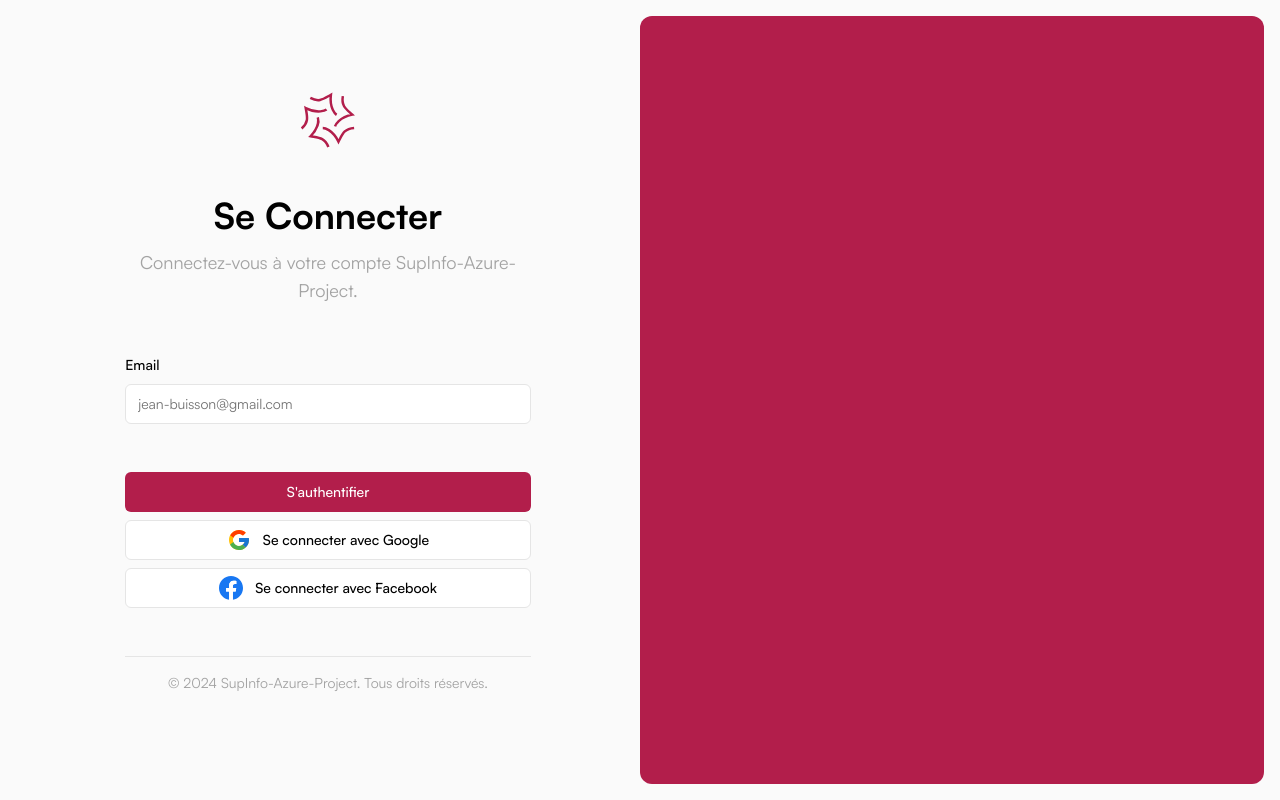
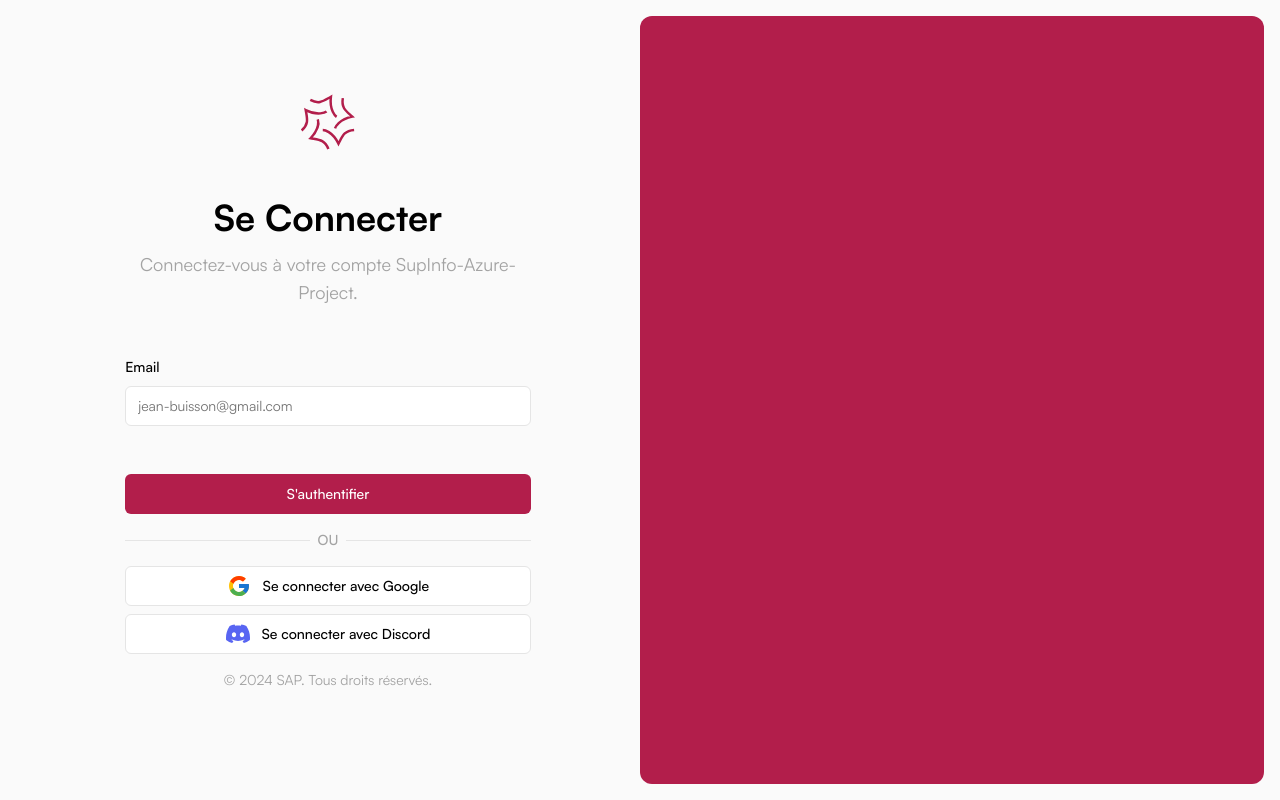
Before and after one commit to kyomawa/supinfo-azure_project, a Next.js app: page /connexion in a window 1280 px wide. Built offline with nearby package versions, Linux system fonts and the light colour scheme; no server answers.

Commit message:
feat: discord login button added fix: facebook login button removed

```diff
--- a/src/actions/auth/action.ts
+++ b/src/actions/auth/action.ts
@@ -17,8 +17,8 @@ export const loginWithGoogle = async () => {
 };
 // ==================================================================================================================================
 
-export const loginWithFacebook = async () => {
-  await signIn("facebook");
+export const loginWithDiscord = async () => {
+  await signIn("discord");
 };
 
 // ==================================================================================================================================
--- a/src/app/(auth)/connexion-echoue/page.tsx
+++ b/src/app/(auth)/connexion-echoue/page.tsx
@@ -1,5 +1,6 @@
-// app/connexion-echoue/page.tsx
+import { buttonVariants } from "@/components/ui/button";
 import { connexionFailedMetadata } from "@/constants/metadata";
+import { cn } from "@/lib/utils";
 import Link from "next/link";
 
 export const metadata = connexionFailedMetadata;
@@ -24,7 +25,7 @@ export default function ConnexionEchoue({ searchParams }: { searchParams: { [key
     <main className="flex flex-col items-center justify-center h-screen p-4">
       <h1 className="text-3xl font-bold mb-4">Échec de la connexion</h1>
       <p className="text-lg text-center mb-6">{getErrorMessage(error)}</p>
-      <Link href="/" className="px-4 py-2 bg-blue-600 text-white rounded hover:bg-blue-700">
+      <Link href="/" className={cn(buttonVariants(), "text-base")}>
         Retour à la page de connexion
       </Link>
     </main>
--- a/src/app/(auth)/connexion/components/LoginButtons.tsx
+++ b/src/app/(auth)/connexion/components/LoginButtons.tsx
@@ -3,7 +3,7 @@
 import { useState } from "react";
 import LoginWithEmailButton from "./LoginWithEmailButton";
 import LoginWithGoogleButton from "./LoginWithGoogleButton";
-import LoginWithFacebookButton from "./LoginWithFacebookButton";
+import LoginWithDiscordButton from "./LoginWithDiscordButton";
 
 export default function LoginButtons() {
   const [isLoading, setIsLoading] = useState(false);
@@ -11,8 +11,13 @@ export default function LoginButtons() {
   return (
     <div className="flex flex-col gap-y-2">
       <LoginWithEmailButton isLoading={isLoading} setIsLoading={setIsLoading} />
+      <div className="flex items-center gap-x-2 my-2">
+        <div className="h-px w-full flex-1 bg-neutral-200 dark:bg-white/15" />
+        <p className="text-center text-neutral-400 dark:text-primary-200/65 font-medium text-sm">OU</p>
+        <div className="h-px w-full flex-1 bg-neutral-200 dark:bg-white/15" />
+      </div>
       <LoginWithGoogleButton isLoading={isLoading} />
-      <LoginWithFacebookButton isLoading={isLoading} />
+      <LoginWithDiscordButton isLoading={isLoading} />
     </div>
   );
 }
--- /dev/null
+++ b/src/app/(auth)/connexion/components/LoginWithDiscordButton.tsx
@@ -0,0 +1,36 @@
+import { loginWithDiscord } from "@/actions/auth/action";
+import { Button } from "@/components/ui/button";
+
+// ==================================================================================================================================
+
+type LoginWithDiscordButtonProps = {
+  isLoading: boolean;
+};
+
+export default function LoginWithDiscordButton({ isLoading }: LoginWithDiscordButtonProps) {
+  return (
+    <form action={loginWithDiscord}>
+      <Button isLoading={isLoading} variant="outline" className="w-full">
+        <div className="flex items-center flex-row gap-x-3">
+          <DiscordIcon />
+          <span>Se connecter avec Discord</span>
+        </div>
+      </Button>
+    </form>
+  );
+}
+
+// ==================================================================================================================================
+
+function DiscordIcon() {
+  return (
+    <svg className="size-6" width="48" height="38" viewBox="0 0 48 38" fill="none" xmlns="http://www.w3.org/2000/svg">
+      <path
+        d="M40.6605 3.11194C37.5126 1.63907 34.1824 0.592533 30.7579 0C30.3313 0.771187 29.8329 1.80844 29.4892 2.63362C25.797 2.07837 22.1387 2.07837 18.5143 2.63362C18.1708 1.80862 17.6612 0.771187 17.2307 0C13.8028 0.59279 10.4697 1.64199 7.32036 3.11963C1.05336 12.5901 -0.645576 21.825 0.203799 30.9292C4.36049 34.0333 8.38874 35.919 12.3491 37.1529C13.3334 35.7994 14.2035 34.3664 14.9503 32.8688C13.5283 32.3274 12.1575 31.6603 10.8542 30.8752C11.1971 30.621 11.5321 30.356 11.8584 30.0808C19.7563 33.7749 28.3378 33.7749 36.1415 30.0808C36.4693 30.3542 36.8041 30.6191 37.1456 30.8752C35.8402 31.6624 34.4668 32.3309 33.042 32.8727C33.7931 34.3764 34.6616 35.8108 35.6432 37.1567C39.6073 35.9229 43.6393 34.0372 47.796 30.9292C48.7927 20.3752 46.0935 11.2251 40.6605 3.11194ZM16.0264 25.3303C13.6554 25.3303 11.711 23.1169 11.711 20.4216C11.711 17.7263 13.614 15.5091 16.0264 15.5091C18.4387 15.5091 20.3831 17.7223 20.3417 20.4216C20.3454 23.1169 18.4389 25.3303 16.0264 25.3303ZM31.9734 25.3303C29.6025 25.3303 27.6583 23.1169 27.6583 20.4216C27.6583 17.7263 29.561 15.5091 31.9734 15.5091C34.386 15.5091 36.3302 17.7223 36.2887 20.4216C36.2887 23.1169 34.386 25.3303 31.9734 25.3303Z"
+        fill="#5865F2"
+      />
+    </svg>
+  );
+}
+
+// ==================================================================================================================================
--- a/src/app/(auth)/connexion/components/LoginWithFacebookButton.tsx
+++ /dev/null
@@ -1,47 +0,0 @@
-import { loginWithFacebook } from "@/actions/auth/action";
-import { Button } from "@/components/ui/button";
-
-// ==================================================================================================================================
-
-type LoginWithFacebookButtonProps = {
-  isLoading: boolean;
-};
-
-export default function LoginWithFacebookButton({ isLoading }: LoginWithFacebookButtonProps) {
-  return (
-    <form action={loginWithFacebook}>
-      <Button isLoading={isLoading} variant="outline" className="w-full">
-        <div className="flex items-center flex-row gap-x-3">
-          <FacebookIcon />
-          <span>Se connecter avec Facebook</span>
-        </div>
-      </Button>
-    </form>
-  );
-}
-
-// ==================================================================================================================================
-
-function FacebookIcon() {
-  return (
-    <svg className="size-6" width="24" height="24" viewBox="0 0 24 24" fill="none" xmlns="http://www.w3.org/2000/svg">
-      <g clipPath="url(#clip0_2_2)">
-        <path
-          d="M24 12C24 5.37262 18.6274 0 12 0C5.37262 0 0 5.37262 0 12C0 17.9895 4.38825 22.954 10.125 23.8542V15.4688H7.07812V12H10.125V9.35625C10.125 6.34875 11.9166 4.6875 14.6576 4.6875C15.9705 4.6875 17.3438 4.92188 17.3438 4.92188V7.875H15.8306C14.3399 7.875 13.875 8.80003 13.875 9.74906V12H17.2031L16.6711 15.4688H13.875V23.8542C19.6118 22.954 24 17.9896 24 12Z"
-          fill="#1877F2"
-        />
-        <path
-          d="M16.6711 15.4688L17.2031 12H13.875V9.74906C13.875 8.79994 14.3399 7.875 15.8306 7.875H17.3438V4.92188C17.3438 4.92188 15.9705 4.6875 14.6575 4.6875C11.9166 4.6875 10.125 6.34875 10.125 9.35625V12H7.07812V15.4688H10.125V23.8542C10.7453 23.9514 11.3722 24.0001 12 24C12.6278 24.0001 13.2547 23.9514 13.875 23.8542V15.4688H16.6711Z"
-          fill="white"
-        />
-      </g>
-      <defs>
-        <clipPath id="clip0_2_2">
-          <rect width="24" height="24" fill="white" />
-        </clipPath>
-      </defs>
-    </svg>
-  );
-}
-
-// ==================================================================================================================================
--- a/src/app/(auth)/connexion/page.tsx
+++ b/src/app/(auth)/connexion/page.tsx
@@ -21,11 +21,13 @@ export default function Page() {
             </p>
           </div>
           {/* Buttons & Form */}
-          <LoginButtons />
-          <div className="border-t border-neutral-200 dark:border-white/15 py-4 flex justify-center">
-            <p className="text-neutral-400 dark:text-primary-200/65 text-sm font-roboto">
-              © 2024 SupInfo-Azure-Project. Tous droits réservés.
-            </p>
+          <div>
+            <LoginButtons />
+            <div className="py-4 flex justify-center">
+              <p className="text-neutral-400 dark:text-primary-200/65 text-sm font-roboto">
+                © 2024 SAP. Tous droits réservés.
+              </p>
+            </div>
           </div>
         </div>
       </div>
@@ -38,7 +40,11 @@ export default function Page() {
 // ==================================================================================================================================
 
 function Banner() {
-  return <div className="bg-primary-700 dark:bg-primary-800 rounded-xl max-lg:hidden relative"></div>;
+  return (
+    <div className="bg-primary-700 dark:bg-primary-800 rounded-xl max-lg:hidden relative">
+      {/* Réduire la taille et mettre des images de la webApp */}
+    </div>
+  );
 }
 
 // ==================================================================================================================================
--- a/src/lib/auth.config.ts
+++ b/src/lib/auth.config.ts
@@ -1,13 +1,13 @@
 import type { NextAuthConfig } from "next-auth";
 import Google from "next-auth/providers/google";
-import Facebook from "next-auth/providers/facebook";
+import Discord from "next-auth/providers/discord";
 
 const authConfig: NextAuthConfig = {
   providers: [
     Google({
       allowDangerousEmailAccountLinking: true,
     }),
-    Facebook({
+    Discord({
       allowDangerousEmailAccountLinking: true,
     }),
   ],
```
Also changed, not shown: public/img/websiteimg.png.
